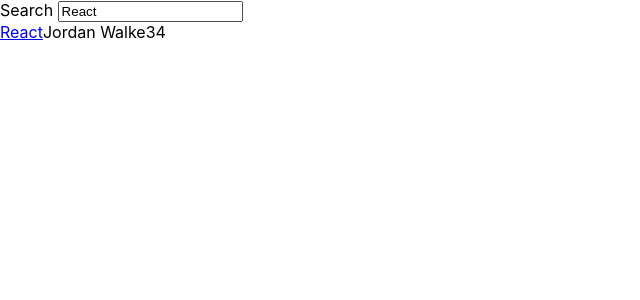
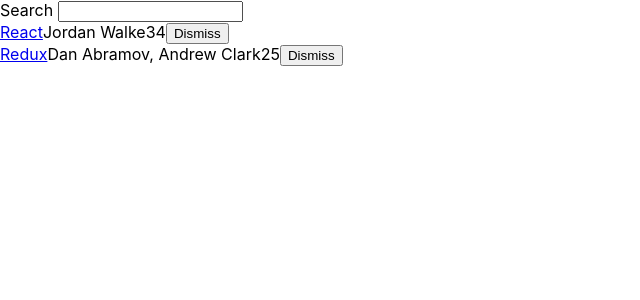
Before and after one commit to HuangJiajia15602215864/hacker-stories, a React (Create React App) app: page / in a window 1280 px wide. Shown: the top 300 px of the page, without its empty margins (0-640 px from the left). Built offline with nearby package versions, Linux system fonts and the light colour scheme.

Commit message:
添加Reducer，合并加载、报错、数据状态

```diff
--- a/src/App.js
+++ b/src/App.js
@@ -1,18 +1,47 @@
 import React from "react";
 
-// 自定义hook
-const useSemiPersistentState = (keyy, initialState) => {
-  const [value, setValue] = React.useState(
-    localStorage.getItem(key) || initialState
-  );
-  React.useEffect(() => {
-    localStorage.setItem(key, value);
-  }, [value, key]);
-  return [value, setValue];
+const storiesReducer = (state, action) => {
+  switch (action.type) {
+    case 'STORIES_FETCH_INIT':
+      return {
+        ...state,
+        isLoading: true,
+        isError: false,
+      };
+    case 'STORIES_FETCH_SUCCESS':
+      return {
+        ...state,
+        isLoading: false,
+        isError: false,
+        data: action.payload,
+      };
+    case 'STORIES_FETCH_FAILURE':
+      return {
+        ...state,
+        isLoading: false,
+        isError: true,
+      };
+    case 'REMOVE_STORY':
+      return {
+        ...state,
+        data: state.data.filter(
+          story => action.payload.objectID !== story.objectID
+        ),
+      };
+    default:
+      throw new Error();
+  }
 };
 
 function App() {
-  const stories = [
+  const getAsyncStories = () =>
+    new Promise(resolve =>
+      setTimeout(
+        () => resolve({ data: { stories: initialStories } }),
+        2000
+      )
+    );
+  const initialStories = [
     {
       title: "React",
       url: "https://reactjs.org/",
@@ -31,18 +60,38 @@
     },
   ];
   const [searchTerm, setSearchTerm] = React.useState(
-    localStorage.getItem("search") || "React"
+    localStorage.getItem("search") || ""
   );
+  const [stories, dispatchStories] = React.useReducer(storiesReducer, { data: [], isLoading: false, isError: false });
+  const [isLoading, setIsLoading] = React.useState(false);
+  const [isError, setIsError] = React.useState(false);
+
   React.useEffect(() => {
     localStorage.setItem("search", searchTerm);
   }, [searchTerm]);
+  React.useEffect(() => {
+    dispatchStories({ type: 'STORIES_FETCH_INIT' });
+    getAsyncStories().then(result => {
+      dispatchStories({
+        type: 'STORIES_FETCH_SUCCESS',
+        payload: result.data.stories,
+      });
+      setIsLoading(false);
+    }).catch(() => dispatchStories({ type: 'STORIES_FETCH_FAILURE' }));
+  }, []);
 
   const handleSearch = (event) => {
     setSearchTerm(event.target.value);
   };
-  const searchedStories = stories.filter(function (story) {
+  const searchedStories = stories.data.filter(function (story) {
     return story.title.toLowerCase().includes(searchTerm.toLowerCase());
   });
+  const handleRemoveStory = (item) => {
+    dispatchStories({
+      type: 'REMOVE_STORY',
+      payload: item,
+    });
+  };
 
   return (
     <div>
@@ -53,7 +102,17 @@
       >
         Search
       </InputWithLabel>
-      <List list={searchedStories} />
+
+      {stories.isError && <p>Something went wrong ...</p>}
+
+      {stories.isLoading ? (
+        <p>Loading ...</p>
+      ) : (
+        <List
+          list={searchedStories}
+          onRemoveItem={handleRemoveStory}
+        />
+      )}
     </div>
   );
 }
@@ -72,10 +131,12 @@
   </>
 );
 
-const List = ({ list }) =>
-  list.map((item) => <Item key={item.objectID} item={item} />);
+const List = ({ list, onRemoveItem }) =>
+  list.map((item) => (
+    <Item key={item.objectID} item={item} onRemoveItem={onRemoveItem} />
+  ));
 
-const Item = ({ item }) => (
+const Item = ({ item, onRemoveItem }) => (
   <div>
     <span>
       <a href={item.url}>{item.title}</a>
@@ -83,6 +144,11 @@
     <span>{item.author}</span>
     <span>{item.num_comments}</span>
     <span>{item.points}</span>
+    <span>
+      <button type="button" onClick={onRemoveItem.bind(null, item)}>
+        Dismiss
+      </button>
+    </span>
   </div>
 );
 export default App;
```
